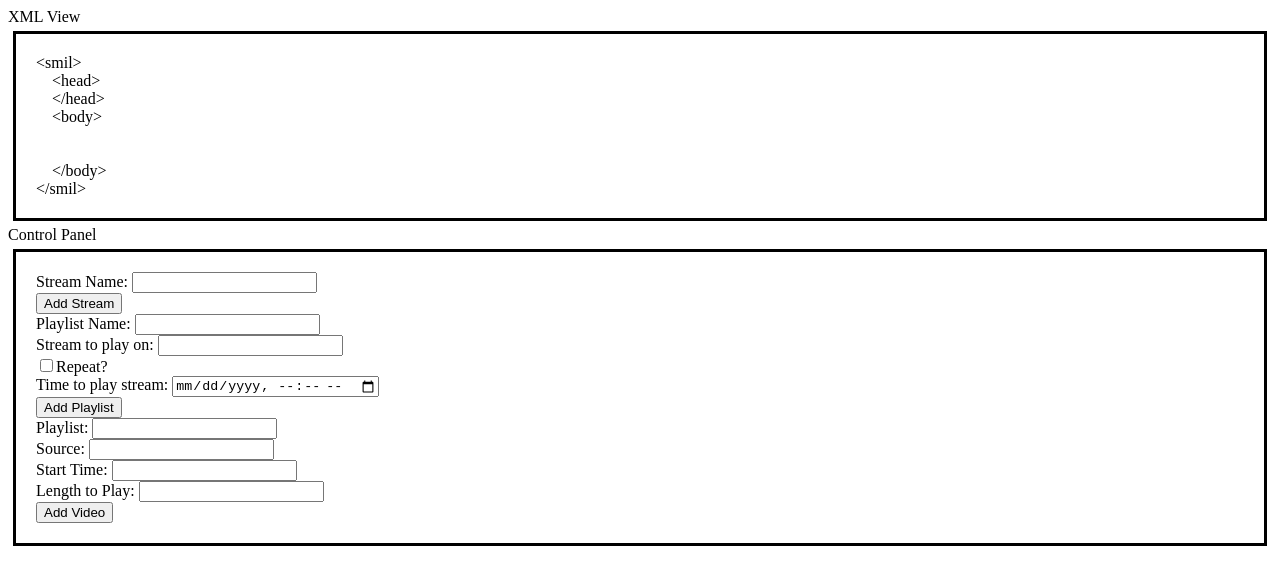
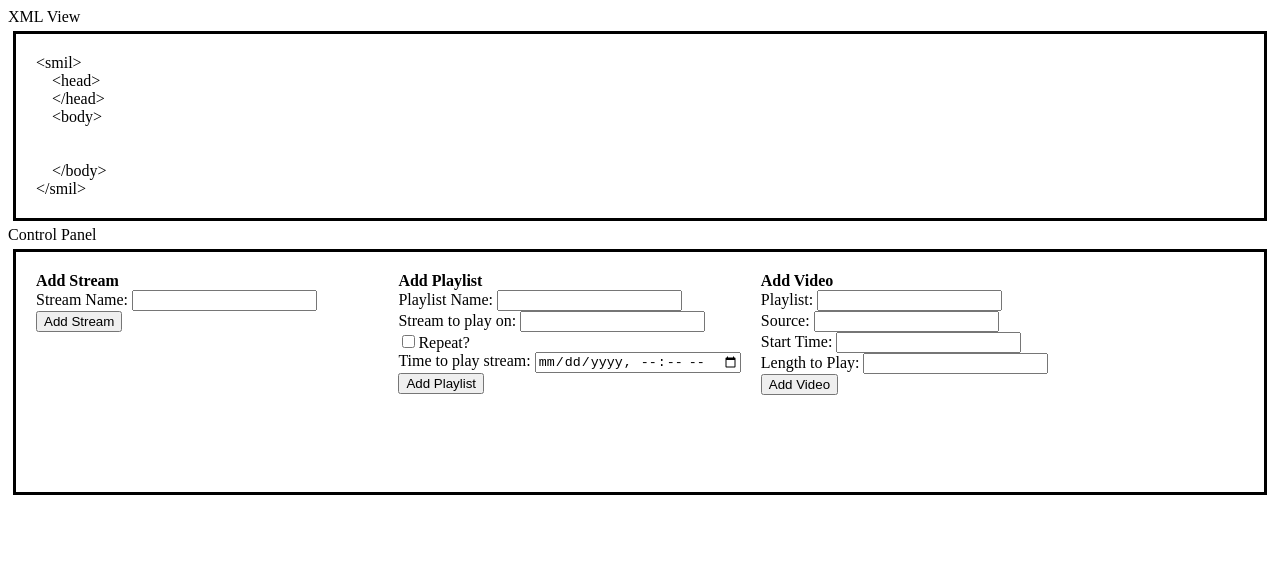
Before and after one commit to MrMicrowaveOven/smilManipulation, a plain HTML site: page index.html in a window 1280 px wide. Drawn offline with Linux system fonts and the light colour scheme.

Commit message:
Labels added, control panel is now in organized columns

```diff
--- a/index.html
+++ b/index.html
@@ -25,20 +25,32 @@
     </label>
     <label>Control Panel
       <div class="controlPanel">
+        <div class="addStream">
+          <label><strong>Add Stream</strong><br>
             <label>Stream Name: <input type="text" id="streamName" name="streamName" value=""></label><br>
             <button type="Add" name="button" onClick="AddStream()">Add Stream</button><br>
+          </label>
+        </div>
 
+        <div class="addPlaylist">
+          <label><strong>Add Playlist</strong><br>
             <label>Playlist Name: <input type="text" id="playlistName" name="playlistName" value=""></label><br>
             <label>Stream to play on: <input type="text" id="playlistStream" name="playlistStream" value=""></label><br>
             <input type="checkbox" name="repeat" id="repeat" value="">Repeat?<br>
             <label>Time to play stream: <input type="datetime-local" name="dateTime" id="dateTime" value=""></label><br>
-          <button type="Add" name="button" onClick="AddPlaylist()">Add Playlist</button><br>
+            <button type="Add" name="button" onClick="AddPlaylist()">Add Playlist</button>
+          </label>
+        </div>
 
+        <div class="addVideo">
+          <label><strong>Add Video</strong><br>
             <label>Playlist: <input type="text" name="vidPlaylist" id="vidPlaylist" value=""></label><br>
             <label>Source: <input type="text" name="source" id="source" value=""></label><br>
             <label>Start Time: <input type="text" name="start" id="start" value=""></label><br>
             <label>Length to Play: <input type="text" name="length" id="length" value=""></label><br>
             <button type="Add" name="button" onClick="AddVideo()">Add Video</button>
+          </label>
+        </div>
       </div>
     </label>
 
--- a/styles.css
+++ b/styles.css
@@ -13,9 +13,27 @@
   border-style: solid;
 }
 
+
 .controlPanel {
   margin: 5px;
   padding: 20px;
   border: black;
   border-style: solid;
+  min-height: 200px;
 }
+
+.addStream {
+  float: left;
+  display: inline-block;
+  width: 30%;
+}
+.addPlaylist {
+  float: left;
+  display: inline-block;
+  width: 30%;
+}
+.addVideo {
+  float: left;
+  display: inline-block;
+  width: 30%;
+}
```
Lines whose indentation alone changed are shown as unchanged.
